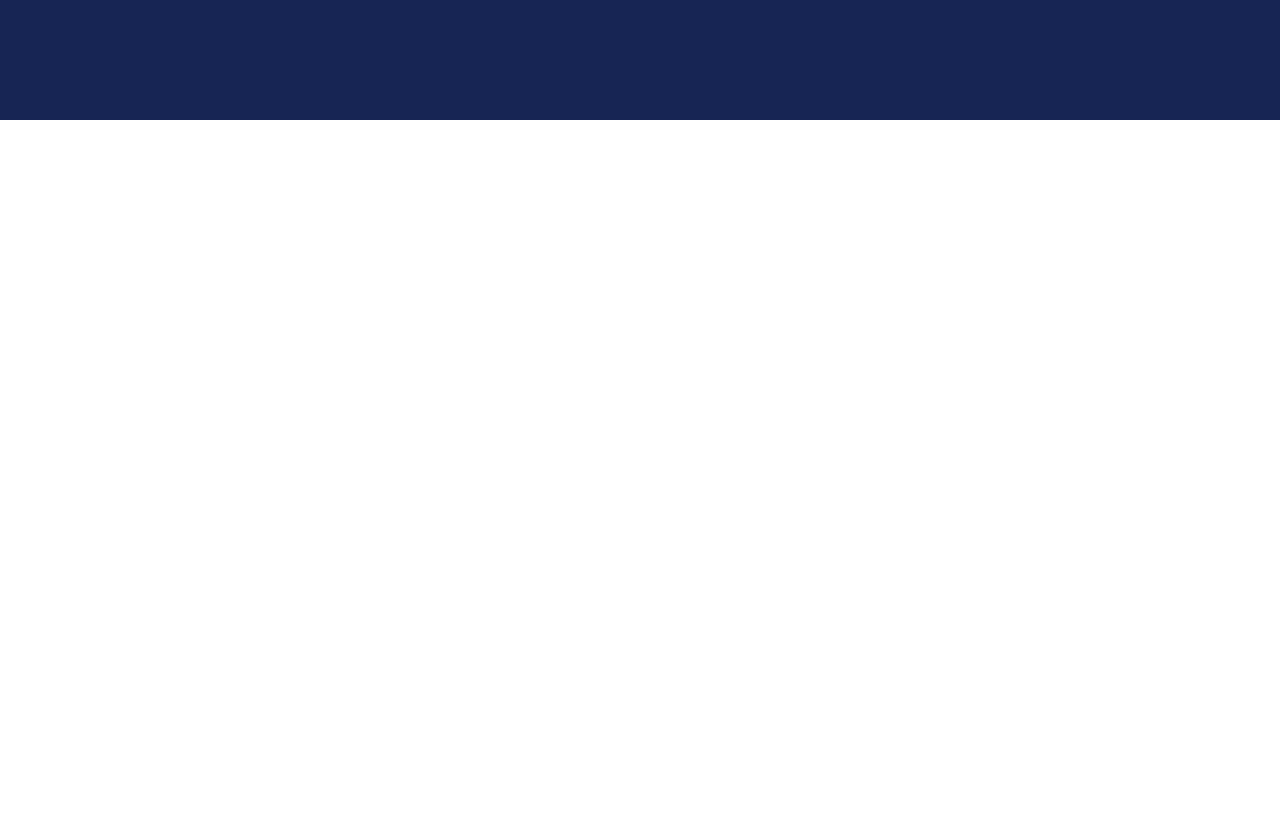
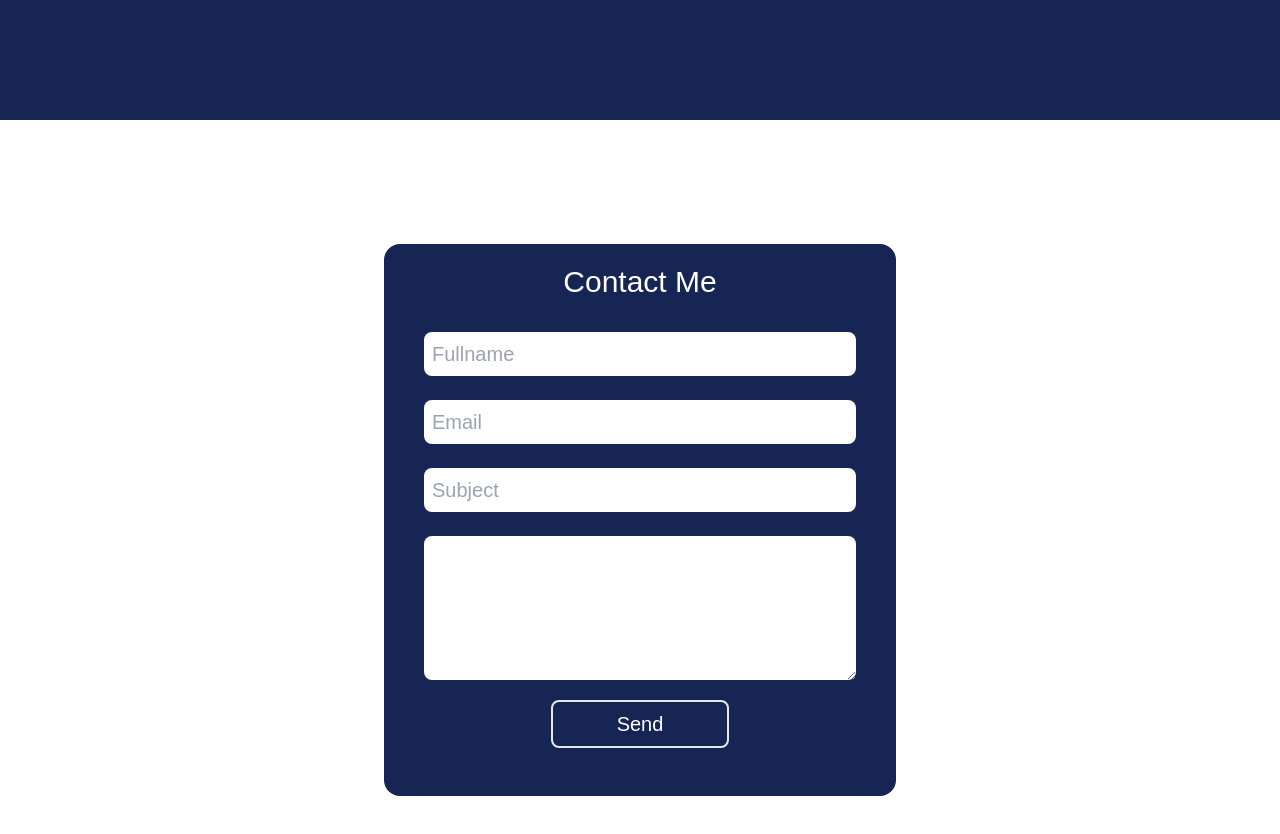
Before and after one commit to AllenKirby/Personal-Website, a React (Vite) app: page / in a window 1280 px wide. Shown: the part 3080-3914 px from the top of the page. Built offline with nearby package versions, Linux system fonts and the light colour scheme.

Commit message:
send email

```diff
--- a/package.json
+++ b/package.json
@@ -10,6 +10,7 @@
     "preview": "vite preview"
   },
   "dependencies": {
+    "@emailjs/browser": "^4.1.0",
     "react": "^18.2.0",
     "react-dom": "^18.2.0",
     "react-icons": "^5.0.1",
--- a/src/components/contact.jsx
+++ b/src/components/contact.jsx
@@ -1,6 +1,34 @@
+import { useRef } from "react"
+import emailjs from "@emailjs/browser"
+
 const Contact = () =>{
+   const form = useRef()
+
+   const sendEmail = (e) => {
+      e.preventDefault();
+
+      emailjs.sendForm('service_984kthw', 'template_0ck3dtx', form.current, 'ZZ7Jo8PurJ9zKVWKn')
+        .then((result) => {
+            console.log(result.text);
+        }, (error) => {
+            console.log(error.text);
+        });
+        e.target.reset()
+    };
+
    return(
-        <section id="contact" className="h-screen"></section>
+        <section id="contact" className="h-screen flex flex-row items-center justify-center">
+            <div className="m-10 p-5 w-2/5 h-auto bg-blue-950 rounded-2xl">
+               <p className="text-3xl font-poppins font-medium text-center text-white">Contact Me</p>
+               <form ref={form} onSubmit={sendEmail} className="p-5 w-full flex flex-col items-center justify-center">
+                  <input type="text" placeholder="Fullname" name='user_name' required className="text-xl h-auto w-full p-2 my-3 rounded-lg font-poppins"/>
+                  <input type="email" name="user_email" placeholder="Email" required className="text-xl h-auto w-full p-2 my-3 rounded-lg font-poppins"/>
+                  <input type="text" name="subject" placeholder="Subject" required className="text-xl h-auto w-full p-2 my-3 rounded-lg font-poppins"/>
+                  <textarea name="message" cols="30" rows="5" className="p-3 my-3 font-poppins w-full rounded-lg"></textarea>
+                  <button type="submit" className="font-poppins text-xl text-white px-16 py-2 border-2 my-2 rounded-lg">Send</button>
+               </form>
+            </div>
+        </section>
    )
 }
 export default Contact
```
Also changed, not shown: 1 other file (tests, documents, lock files or other folders).
